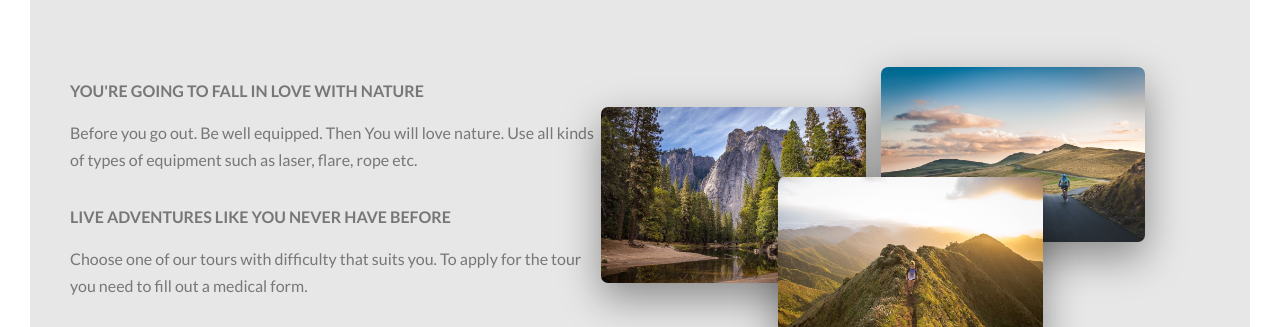
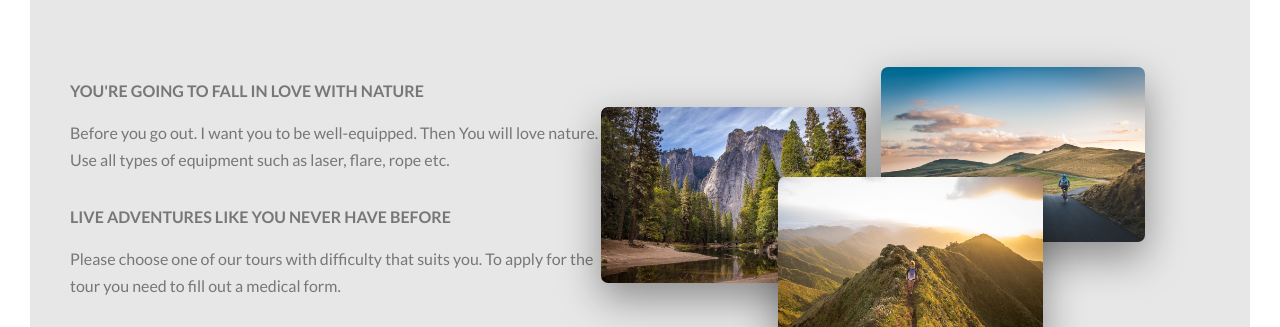
Before and after one commit to BlockJakub/natours, a plain HTML site: page index.html in a window 1280 px wide. Shown: the part 923-1250 px from the top of the page. Drawn offline with Linux system fonts and the light colour scheme.

Commit message:
Update index.html
Cosmetic reforms

```diff
--- a/index.html
+++ b/index.html
@@ -71,11 +71,11 @@
                 <div class="col-1-of-2">
                     <h3 class="heading-tertiary u-margin-bottom-small">You're going to fall in love with nature</h3>
                     <p class="paragraph">
-                        Before you go out. Be well equipped. Then You will love nature. Use all kinds of types of equipment such as laser, flare, rope etc.
+                        Before you go out. I want you to be well-equipped. Then You will love nature. Use all types of equipment such as laser, flare, rope etc.
                     </p>
                     <h3 class="heading-tertiary u-margin-bottom-small">Live adventures like you never have before</h3>
                     <p class="paragraph">
-                        Choose one of our tours with difficulty that suits you. To apply for the tour you need to fill out a medical form.
+                        Please choose one of our tours with difficulty that suits you. To apply for the tour you need to fill out a medical form.
                     </p>
                     <!-- Secondary Button -->
                     <a href="#" class="btn-text">Learn more &rarr;</a>
```
